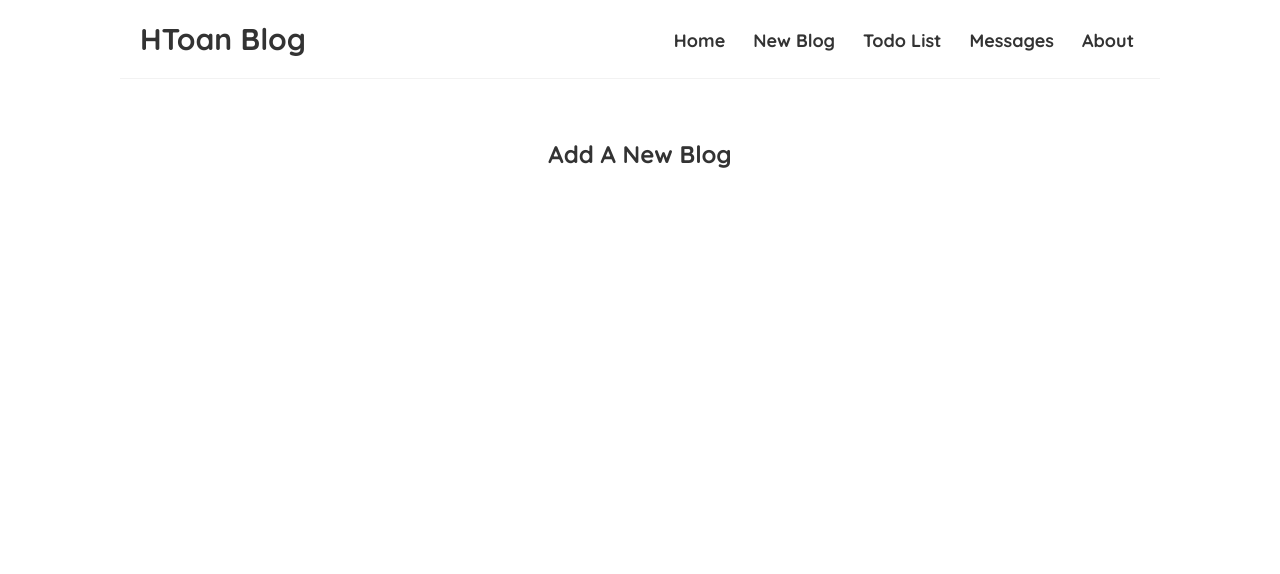
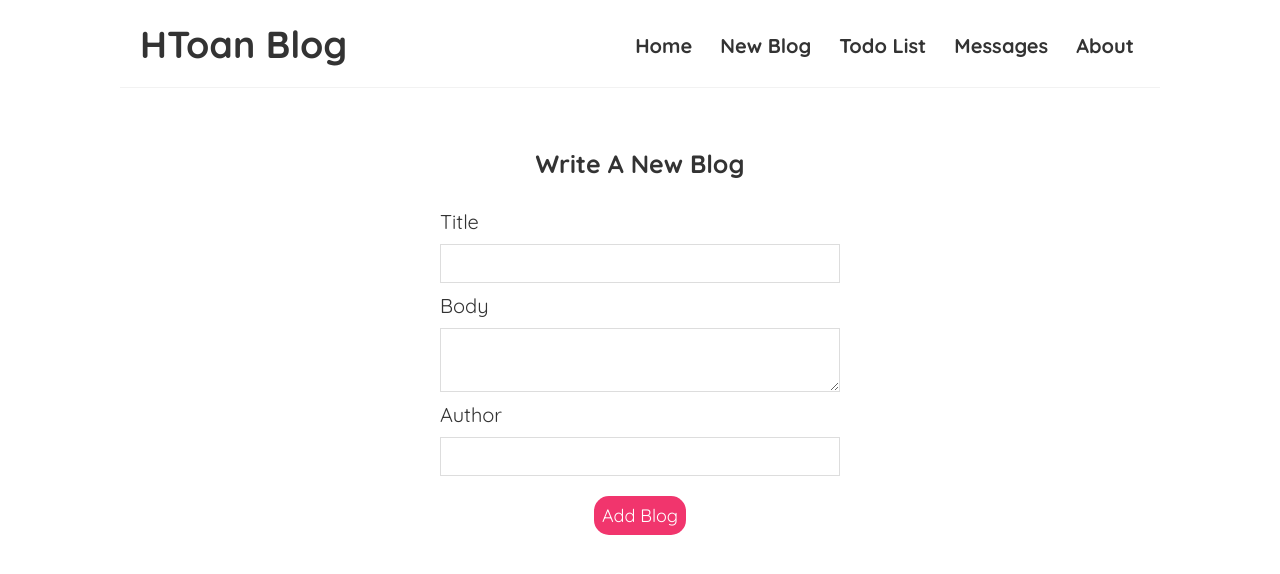
Before and after one commit to htoann/Blog-React, a React (Create React App) app: page /blogs/create in a window 1280 px wide. Shown: the top 574 px of the page. Built offline with nearby package versions, Linux system fonts and the light colour scheme.

Commit message:
input blog

```diff
--- a/src/Create.js
+++ b/src/Create.js
@@ -1,7 +1,45 @@
+import "./assets/BlogCreate.css";
+import { useState } from "react";
+
 const Create = () => {
+  const [title, setTitle] = useState("");
+  const [body, setBody] = useState("");
+  const [author, setAuthor] = useState("");
+
   return (
     <div className="create">
-      <h2>Add A New Blog</h2>
+      <h2>Write A New Blog</h2>
+      <form>
+        <label>Title</label>
+        <input
+          type="text"
+          required
+          value={title}
+          onChange={(e) => {
+            setTitle(e.target.value);
+          }}
+        />
+        <label>Body</label>
+        <textarea
+          required
+          value={body}
+          onChange={(e) => {
+            setBody(e.target.value);
+          }}
+        ></textarea>
+        <label>Author</label>
+        <input
+          type="text"
+          value={author}
+          onChange={(e) => {
+            setAuthor(e.target.value);
+          }}
+        />
+        <button>Add Blog</button>
+        <p>{title}</p>
+        <p>{body}</p>
+        <p>{author}</p>
+      </form>
     </div>
   );
 };
--- /dev/null
+++ b/src/assets/BlogCreate.css
@@ -0,0 +1,35 @@
+.create {
+  max-width: 400px;
+  margin: 0 auto;
+  text-align: center;
+}
+.create label {
+  text-align: left;
+  display: block;
+  font-size: 20px;
+}
+.create h2 {
+  font-size: 25px;
+  margin-bottom: 30px;
+}
+.create input,
+.create textarea,
+.create select {
+  width: 100%;
+  padding: 6px 10px;
+  margin: 10px 0;
+  border: 1px solid #ddd;
+  box-sizing: border-box;
+  display: block;
+  font-size: 20px;
+}
+.create button {
+  margin-top: 10px;
+  background: #f1356d;
+  color: #fff;
+  border: 0;
+  padding: 8px;
+  border-radius: 15px;
+  cursor: pointer;
+  font-size: 18px;
+}
--- a/src/assets/Navbar.css
+++ b/src/assets/Navbar.css
@@ -5,7 +5,7 @@
   max-width: 1000px;
   margin: 0 auto;
   border-bottom: 1px solid #f2f2f2;
-  font-size: 20px;
+  font-size: 25px;
   position: relative;
 }
 
@@ -16,7 +16,7 @@
   margin-left: 16px;
   text-decoration: none;
   padding: 6px;
-  font-size: 18px;
+  font-size: 20px;
   font-weight: bold;
 }
 .navbar a:hover {
```
Also changed, not shown: src/assets/BlogDetails.css (+0 -9 lines).
